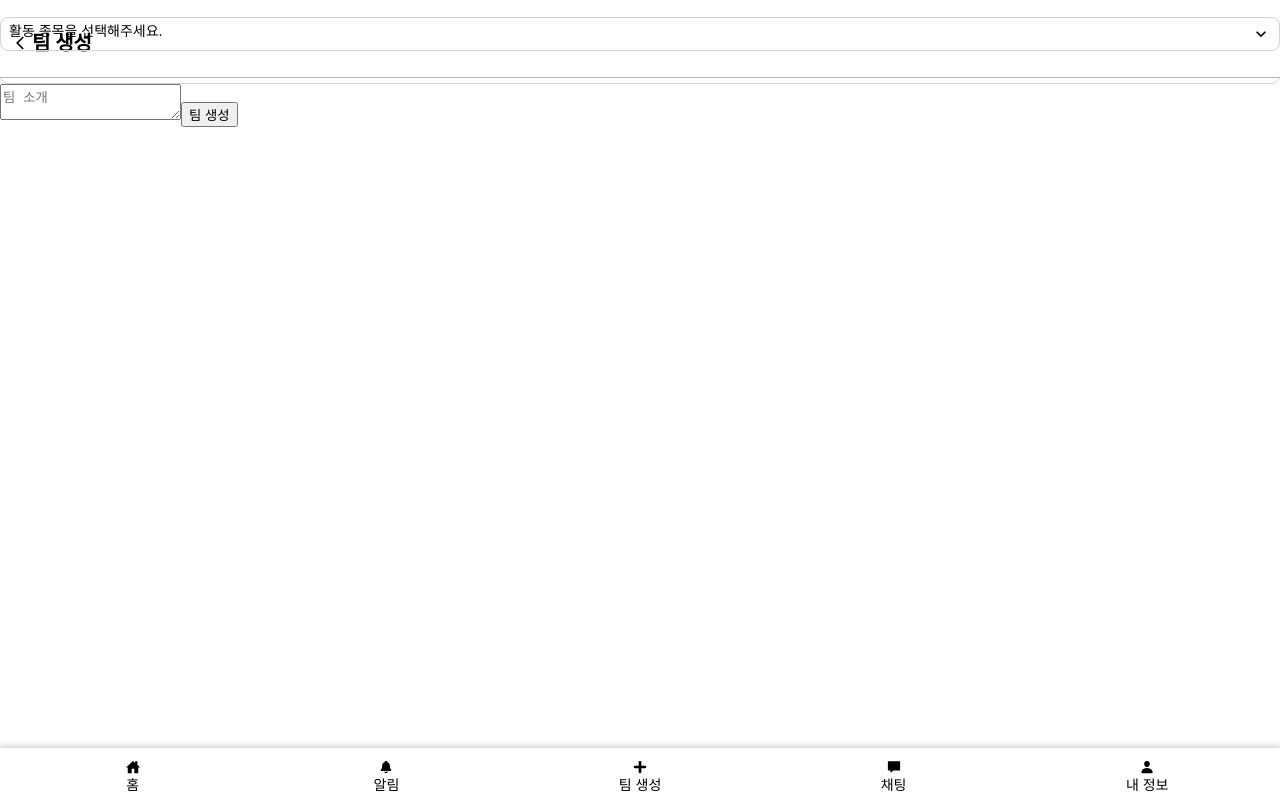
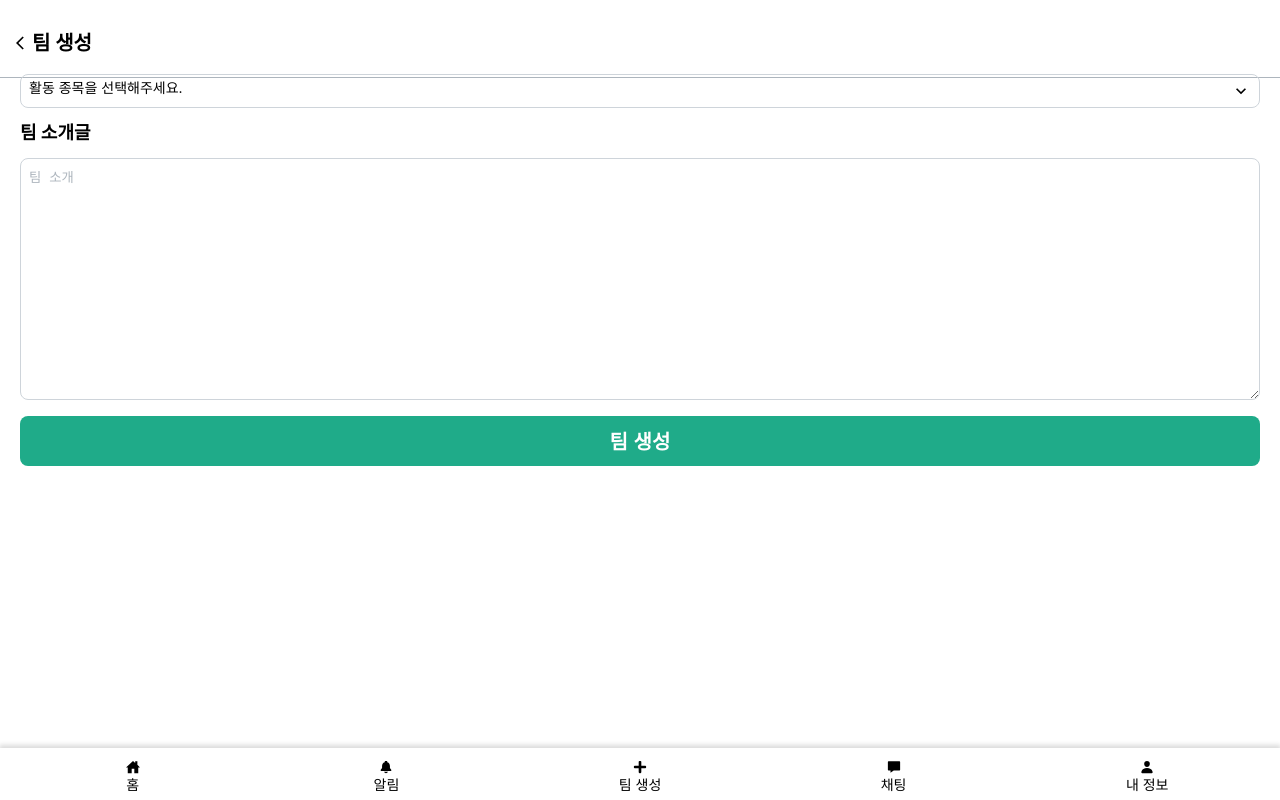
Before and after one commit to prgrms-web-devcourse/Team_04_SFam_FE, a Next.js app: page /team/create in a window 1280 px wide. Built offline with nearby package versions, Linux system fonts and the light colour scheme; a web font is replaced by a local one.

Commit message:
feat: 팀 생성  페이지 UI 구현

```diff
--- a/src/components/TeamForm/TeamForm.tsx
+++ b/src/components/TeamForm/TeamForm.tsx
@@ -1,10 +1,11 @@
 import React from 'react';
 import { useRecoilState } from 'recoil';
-
 import { axiosAuthInstance } from '@api/axiosInstances';
 import { Input } from '@components/Input';
 import { TeamFormDropdown } from '@components/TeamFormDropdown';
 import { teamFormState } from '@recoil/teamForm';
+import { ColWrapper, Container, Label, TextArea } from '@styles/common';
+import { Button } from '@components/Button';
 
 const TeamForm = () => {
   const [teamFormData, setTeamFormData] = useRecoilState(teamFormState);
@@ -34,21 +35,26 @@ const TeamForm = () => {
   };
 
   return (
+    <Container>
       <form onSubmit={handleSubmit}>
-      <TeamFormDropdown />
+        <ColWrapper>
           <Input
             type='text'
             name='name'
             placeholder='팀 이름'
             onChange={handleChange}
           />
-      <textarea
+          <TeamFormDropdown />
+          <Label>팀 소개글</Label>
+          <TextArea
             name='description'
             placeholder='팀 소개'
             onChange={handleChange}
           />
-      <button type='submit'>팀 생성</button>
+          <Button width='100%'>팀 생성</Button>
+        </ColWrapper>
       </form>
+    </Container>
   );
 };
 
--- a/src/styles/common.ts
+++ b/src/styles/common.ts
@@ -79,3 +79,14 @@ export const ResetBtn = styled.button`
   background-color: #fff;
   font-size: ${(props) => props.theme.fontSize.b2};
 `;
+
+export const TextArea = styled.textarea`
+  width: 100%;
+  border: 1px solid ${({ theme }) => theme.color.gray300};
+  border-radius: ${({ theme }) => theme.borderRadius};
+  padding: 8px;
+  height: 242px;
+  ::placeholder {
+    color: ${({ theme }) => theme.color.gray400};
+  }
+`;
```
Lines whose indentation alone changed are shown as unchanged.
